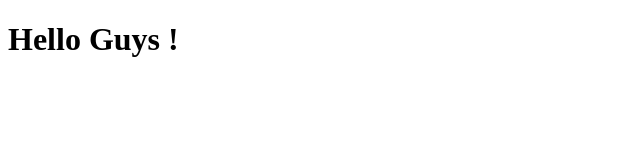
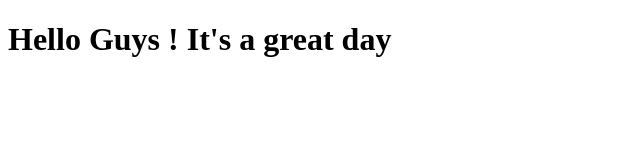
Before and after one commit to zomzrovers/web_dev, a plain HTML site: page site/index.html in a window 1280 px wide. Shown: the whole page, without its empty margins (0-640 px from the left). Drawn offline with Linux system fonts and the light colour scheme.

Commit message:
Small addition to our page content.

```diff
--- a/site/index.html
+++ b/site/index.html
@@ -6,6 +6,6 @@
 	<title>Hello Aryavart</title>
 </head>
 <body>
-<h1>Hello Guys !</h1>
+<h1>Hello Guys ! It's a great day</h1>
 </body>
 </html>
```
